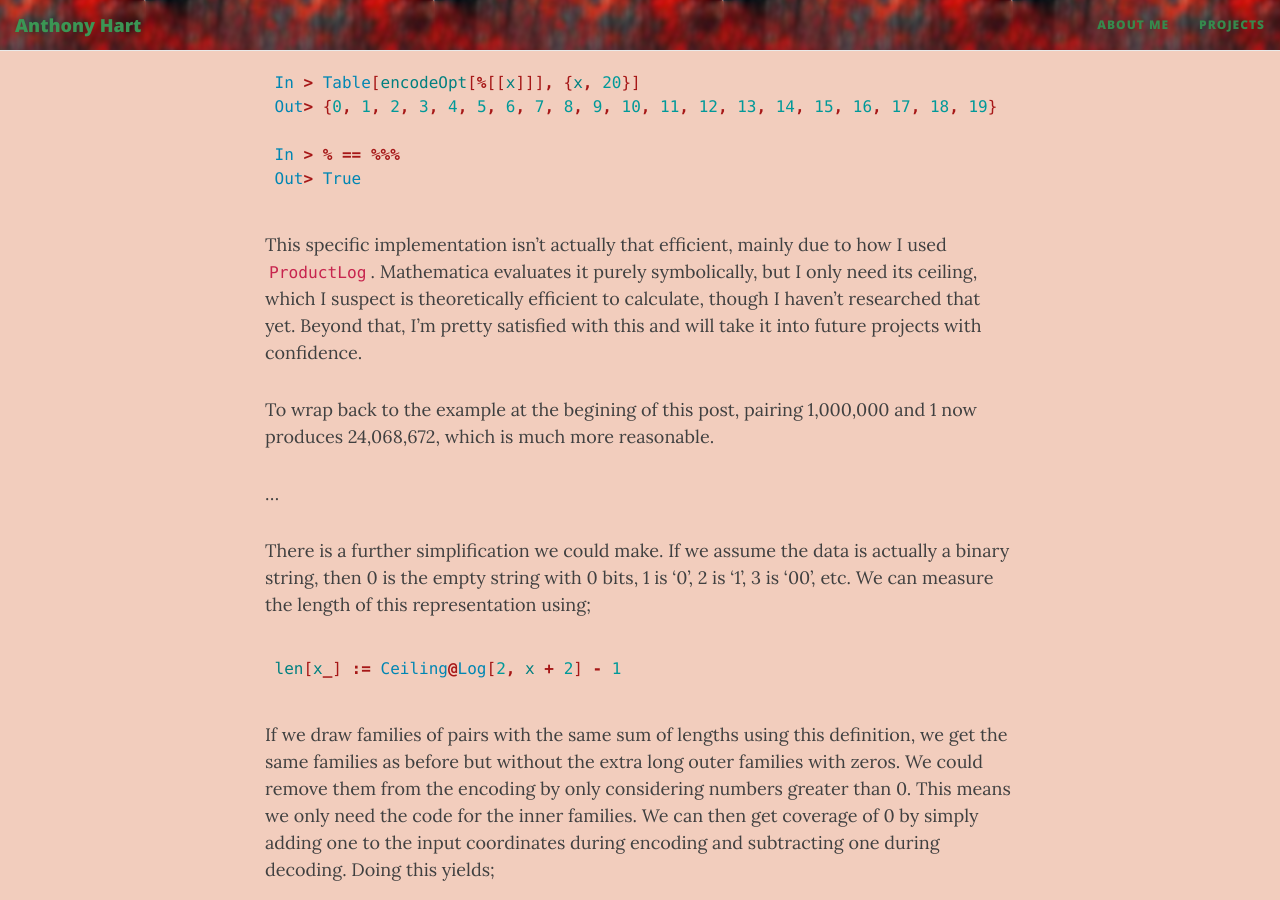
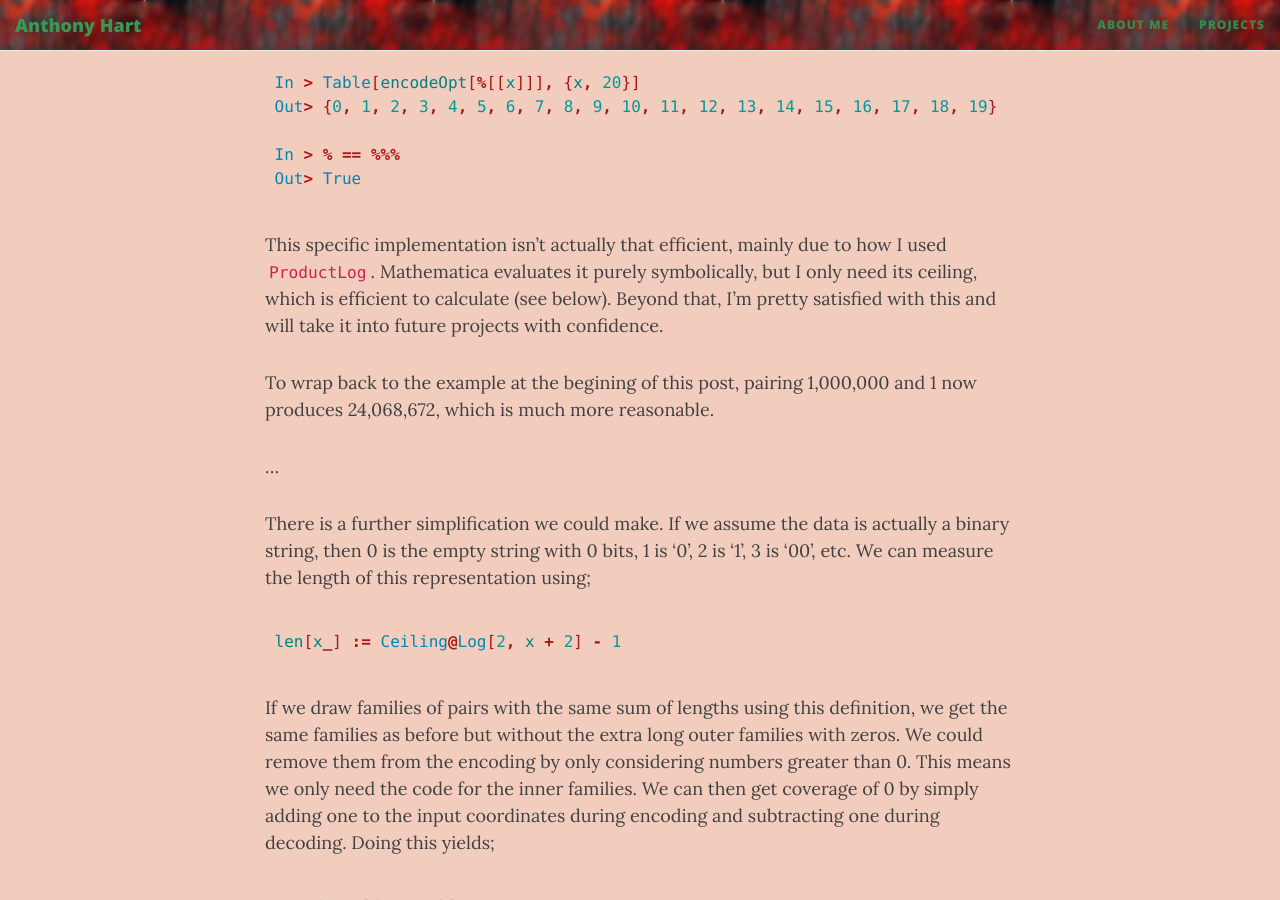
Before and after one commit to AHartNtkn/AHartNtkn.github.io, a Jekyll site: the page built from _posts/2021-11-29-An-Optimal-and-Feasible-Pairing-Function.md, in a window 1280 px wide and 900 px high, scrolled down 6294 px. Built offline with Jekyll 4.4.1, drawn with Linux system fonts in a browser that asks for light colours; nearby versions of some CDN libraries.

Commit message:
Correction on pairing post

````diff
--- a/_posts/2021-11-29-An-Optimal-and-Feasible-Pairing-Function.md
+++ b/_posts/2021-11-29-An-Optimal-and-Feasible-Pairing-Function.md
@@ -164,7 +164,7 @@ In > % == %%%
 Out> True
 ```
 
-This specific implementation isn't actually that efficient, mainly due to how I used `ProductLog`. Mathematica evaluates it purely symbolically, but I only need its ceiling, which I suspect is theoretically efficient to calculate, though I haven't researched that yet. Beyond that, I'm pretty satisfied with this and will take it into future projects with confidence.
+This specific implementation isn't actually that efficient, mainly due to how I used `ProductLog`. Mathematica evaluates it purely symbolically, but I only need its ceiling, which is efficient to calculate (see below). Beyond that, I'm pretty satisfied with this and will take it into future projects with confidence.
 
 To wrap back to the example at the begining of this post, pairing 1,000,000 and 1 now produces 24,068,672, which is much more reasonable.
 
````
